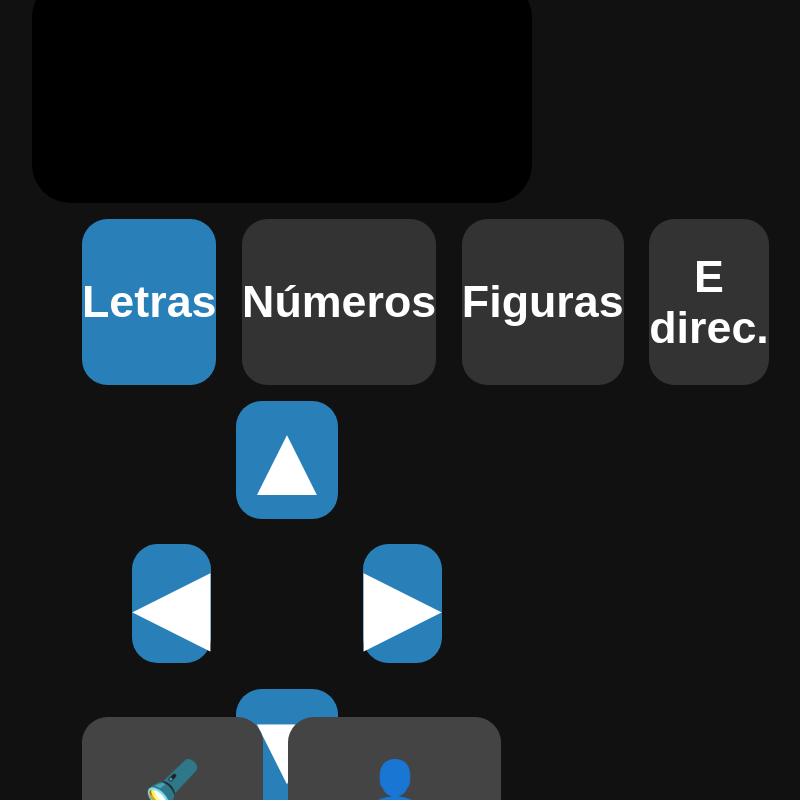
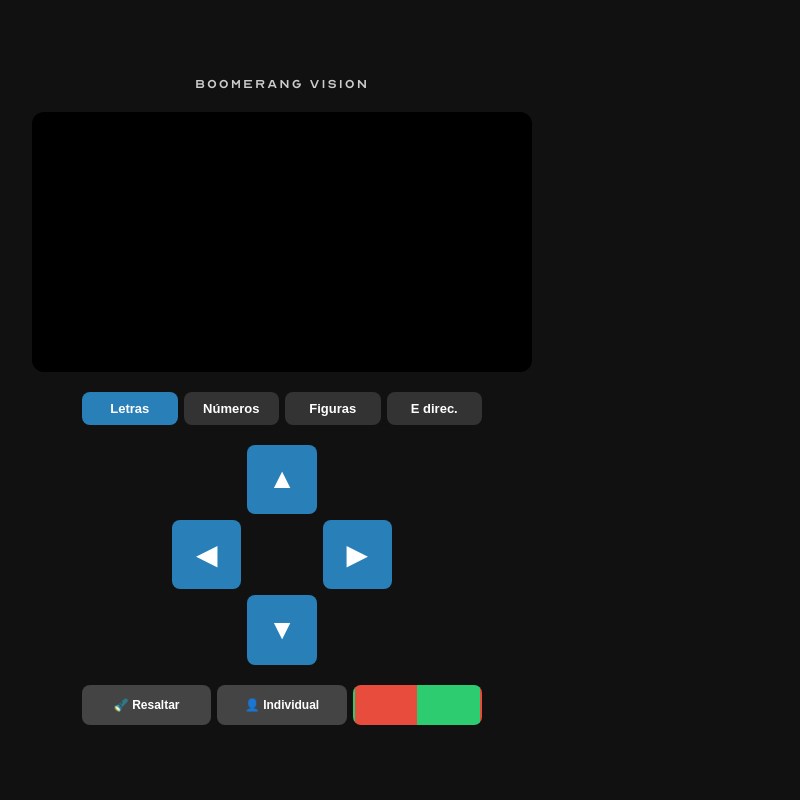
Before and after one commit to JPFeliciano97/boomerang-vision, a website: page public/remote.html in a window 1280 px wide. Shown: the whole page, without its empty margins (358-1158 px from the left). Drawn offline with nearby package versions, Linux system fonts and the light colour scheme; no server answers.

Commit message:
Update remote.html

```diff
--- a/public/remote.html
+++ b/public/remote.html
@@ -2,7 +2,7 @@
 <html lang="es">
 <head>
     <meta charset="UTF-8">
-    <meta name="viewport" content="width=device-width, initial-scale=1.0, maximum-scale=1.0, user-scalable=no, viewport-fit=cover">
+    <meta name="viewport" content="width=device-width, initial-scale=1.0, user-scalable=no">
     <title>Control Remoto Boomerang</title>
     <script src="/socket.io/socket.io.js"></script>
     <style>
@@ -16,48 +16,46 @@
         }
 
         * { box-sizing: border-box; margin: 0; padding: 0; }
-        html, body {
-            width: 100%;
-            height: 100%;
-            margin: 0;
-            padding: 0;
-            overflow: hidden;
+        body {
             font-family: system-ui, -apple-system, sans-serif;
             background: #111;
             color: #fff;
+            height: 100vh;
             display: flex;
             flex-direction: column;
             align-items: center;
             justify-content: center;
+            padding: 6px;
             user-select: none;
             -webkit-user-select: none;
+            overflow: hidden;
         }
 
         /* Título BOOMERANG VISION */
         .remote-title {
             font-family: 'OpticianSans', 'Arial Black', Impact, sans-serif;
-            font-size: 5vw;           /* responsivo */
+            font-size: 16px;
             font-weight: normal;
             color: #ccc;
-            letter-spacing: 0.5vw;
+            letter-spacing: 2px;
             text-align: center;
-            margin-bottom: 2vh;
+            margin-bottom: 20px;   /* 20px abajo del título */
         }
 
         /* Contenedor principal */
         #remote-screen {
-            width: 94%;
+            width: 100%;
             max-width: 500px;
-            flex: 0 0 auto;
-            min-height: 28vh;
+            height: auto;
+            min-height: 260px;
             display: flex;
             flex-direction: column;
             align-items: center;
             justify-content: center;
             background: #000;
-            border-radius: 3vw;
-            margin-bottom: 2vh;
-            padding: 2vw;
+            border-radius: 12px;
+            margin-bottom: 20px;    /* separación inferior */
+            padding: 8px 4px;
             overflow: hidden;
         }
         #remote-screen img { filter: invert(1); }
@@ -67,13 +65,13 @@
             align-items: center;
             justify-content: center;
             width: 100%;
-            gap: 3vw;
+            gap: 12px;
         }
         .remote-row {
             display: flex;
             align-items: center;
             justify-content: center;
-            gap: 3vw;
+            gap: 12px;
         }
         .remote-row img {
             display: block;
@@ -85,7 +83,7 @@
             color: #fff;
             line-height: 1;
             display: block;
-            font-size: 8vw;          /* antes 36px -> ahora responsivo */
+            font-size: 36px;
         }
         .remote-line.dimmed .remote-text,
         .remote-line.dimmed img { opacity: 0.10; }
@@ -93,9 +91,9 @@
         .remote-ann-left, .remote-ann-right {
             font-family: 'Segoe UI', 'Helvetica Neue', sans-serif;
             font-weight: 600;
-            width: 14vw;
+            width: 45px;
             text-align: center;
-            font-size: 3.5vw;
+            font-size: 12px;
             color: #aaa;
             flex-shrink: 0;
         }
@@ -104,17 +102,17 @@
         .mode-grid {
             display: grid;
             grid-template-columns: repeat(4, 1fr);
-            gap: 2vw;
-            width: 94%;
+            gap: 6px;
+            width: 100%;
             max-width: 400px;
-            margin-bottom: 2vh;
+            margin-bottom: 20px;   /* 20px abajo de los botones de modo */
         }
         .mode-grid button {
-            font-size: 3.5vw;
+            font-size: 13px;
             font-weight: 700;
-            padding: 2.5vw 0;
+            padding: 9px 0;
             border: none;
-            border-radius: 2vw;
+            border-radius: 8px;
             background: #333;
             color: #fff;
         }
@@ -125,17 +123,17 @@
             display: grid;
             grid-template-columns: repeat(3, 1fr);
             grid-template-rows: repeat(3, 1fr);
-            gap: 2vw;
-            width: 70vw;
-            height: 70vw;
-            max-width: 300px;
-            max-height: 300px;
-            margin-bottom: 2vh;
+            gap: 6px;
+            width: 60vmin;
+            height: 60vmin;
+            max-width: 220px;
+            max-height: 220px;
+            margin-bottom: 20px;   /* 20px abajo de las flechas */
         }
         .dpad button {
-            font-size: 8vw;
+            font-size: 28px;
             border: none;
-            border-radius: 2vw;
+            border-radius: 8px;
             background: #2980b9;
             color: #fff;
         }
@@ -145,17 +143,18 @@
         /* Botones de función (inferiores) */
         .function-btns {
             display: flex;
-            width: 94%;
+            width: 100%;
             max-width: 400px;
-            gap: 2vw;
+            gap: 6px;
+            margin-top: 0;
         }
         .function-btns button {
             flex: 1;
-            font-size: 3.5vw;
+            font-size: 12px;
             font-weight: 700;
-            padding: 3vw 0;
+            padding: 11px 0;
             border: 2px solid transparent;
-            border-radius: 2vw;
+            border-radius: 8px;
             background: #444;
             color: #fff;
         }
@@ -213,7 +212,7 @@
             document.getElementById('btn-bic')?.classList.toggle('active-func', state.bichromatic);
         }
 
-        const BASE_FONT_SIZE_VW = 8;   // tamaño base en vw (relativo al ancho de pantalla)
+        const BASE_FONT_SIZE = 36;
         const SCALE_E = 0.739;
         const SCALE_FIG = 0.769;
 
@@ -222,13 +221,13 @@
             container.innerHTML = '';
             if (!data?.lines) return;
 
-            const gap = 3;   // en vw
-            container.style.gap = gap + 'vw';
+            const gap = 12;
+            container.style.gap = gap + 'px';
 
             data.lines.forEach((line, li) => {
                 const lineDiv = document.createElement('div');
                 lineDiv.className = 'remote-line';
-                lineDiv.style.gap = gap + 'vw';
+                lineDiv.style.gap = gap + 'px';
 
                 if (data.highlightMode && li !== data.highlightLineIdx) {
                     lineDiv.classList.add('dimmed');
@@ -244,7 +243,7 @@
 
                 const row = document.createElement('div');
                 row.className = 'remote-row';
-                row.style.gap = gap + 'vw';
+                row.style.gap = gap + 'px';
 
                 let chars = line.chars;
                 if (data.singleCharMode) chars = [chars[0]];
@@ -254,14 +253,14 @@
                         const span = document.createElement('span');
                         span.className = 'remote-text';
                         span.textContent = ch.char;
-                        span.style.fontSize = BASE_FONT_SIZE_VW + 'vw';
+                        span.style.fontSize = BASE_FONT_SIZE + 'px';
                         row.appendChild(span);
                     } else {
                         const img = document.createElement('img');
                         let scale = ch.key === 'E_0' ? SCALE_E : SCALE_FIG;
-                        const size = BASE_FONT_SIZE_VW * scale;
-                        img.style.height = size + 'vw';
-                        img.style.width = size + 'vw';
+                        const size = BASE_FONT_SIZE * scale;
+                        img.style.height = size + 'px';
+                        img.style.width = size + 'px';
                         img.style.display = 'block';
                         if (ch.rot) img.style.transform = `rotate(${ch.rot}deg)`;
                         img.src = ch.uri || '';
```
